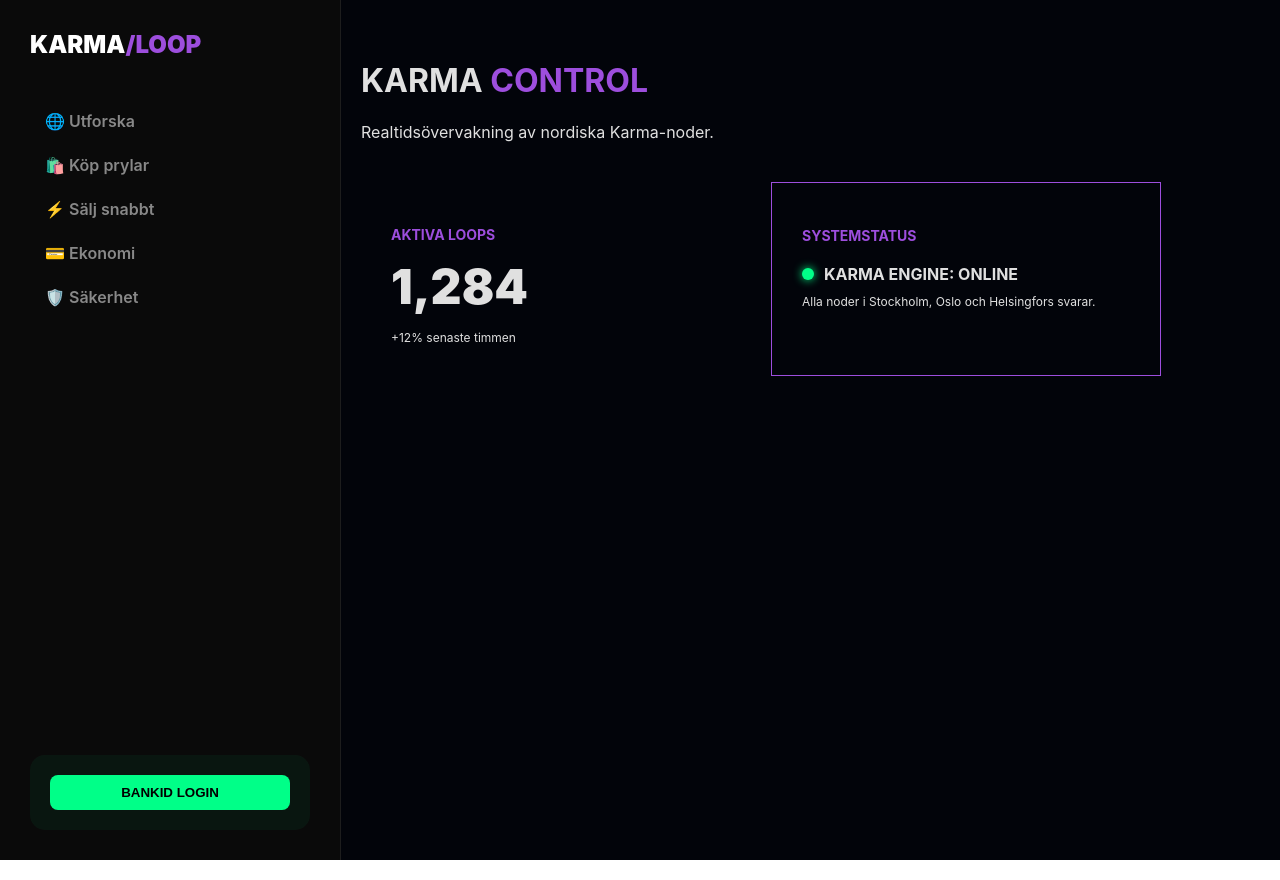
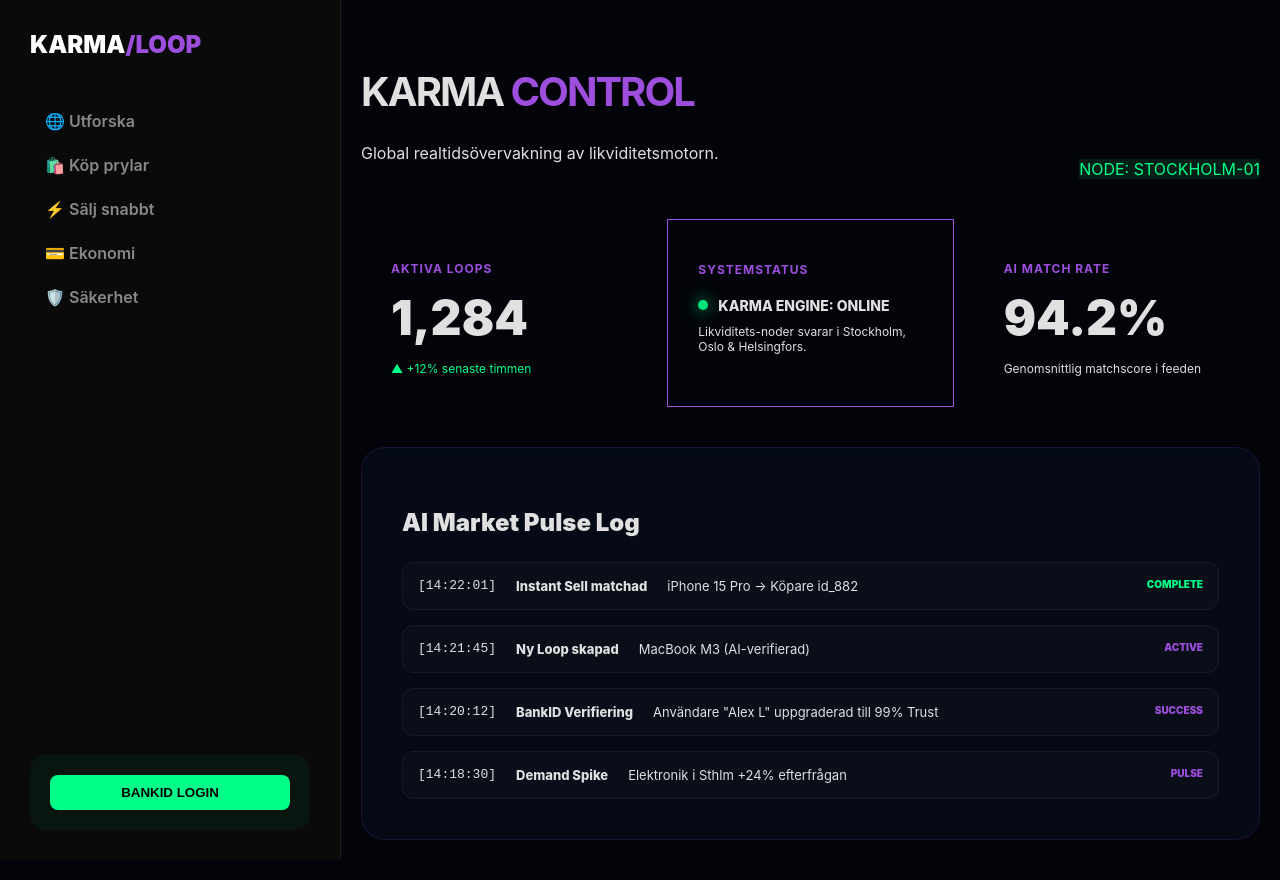
Before and after one commit to gascheckking/marketbeg-appGem, a Next.js app: page /admin in a window 1280 px wide. Built offline with nearby package versions, Linux system fonts and the light colour scheme.

Commit message:
Update page.tsx

```diff
--- a/app/admin/page.tsx
+++ b/app/admin/page.tsx
@@ -3,30 +3,84 @@ import React from 'react';
 
 export default function AdminPage() {
   return (
-    <div className="web-container" style={{ padding: '40px 20px' }}>
-      <div className="content-wrapper" style={{ maxWidth: '800px' }}>
-        <header style={{ marginBottom: '40px' }}>
-          <h1 className="logo">KARMA <span style={{ color: '#9d4edd' }}>CONTROL</span></h1>
-          <p className="muted">Realtidsövervakning av nordiska Karma-noder.</p>
+    <div className="web-container" style={{ padding: '40px 20px', minHeight: '100vh' }}>
+      <div className="content-wrapper" style={{ maxWidth: '1000px', margin: '0 auto' }}>
+        <header style={{ marginBottom: '40px', display: 'flex', justifyContent: 'space-between', alignItems: 'flex-end' }}>
+          <div>
+            <h1 className="logo" style={{ fontSize: '2.5rem', letterSpacing: '-2px' }}>
+              KARMA <span style={{ color: 'var(--neon-purple)' }}>CONTROL</span>
+            </h1>
+            <p className="muted">Global realtidsövervakning av likviditetsmotorn.</p>
+          </div>
+          <div style={{ textAlign: 'right' }}>
+            <span className="stat-pill" style={{ background: 'rgba(0,255,136,0.1)', color: 'var(--neon-mint)' }}>
+              NODE: STOCKHOLM-01
+            </span>
+          </div>
         </header>
 
-        <div style={{ display: 'grid', gridTemplateColumns: '1fr 1fr', gap: '20px' }}>
+        {/* Övergripande Stats */}
+        <div style={{ display: 'grid', gridTemplateColumns: 'repeat(auto-fit, minmax(240px, 1fr))', gap: '20px', marginBottom: '40px' }}>
           <div className="glow-card" style={{ padding: '30px' }}>
-            <h3 style={{ fontSize: '14px', color: '#9d4edd', textTransform: 'uppercase' }}>Aktiva Loops</h3>
+            <h3 style={{ fontSize: '12px', color: 'var(--neon-purple)', textTransform: 'uppercase', letterSpacing: '1px' }}>Aktiva Loops</h3>
             <p style={{ fontSize: '3rem', fontWeight: 900, margin: '10px 0' }}>1,284</p>
-            <span className="success-text" style={{ fontSize: '12px' }}>+12% senaste timmen</span>
+            <span style={{ fontSize: '12px', color: 'var(--neon-mint)' }}>▲ +12% senaste timmen</span>
           </div>
 
-          <div className="glow-card" style={{ padding: '30px', border: '1px solid #9d4edd' }}>
-            <h3 style={{ fontSize: '14px', color: '#9d4edd', textTransform: 'uppercase' }}>Systemstatus</h3>
+          <div className="glow-card" style={{ padding: '30px', border: '1px solid var(--neon-purple)' }}>
+            <h3 style={{ fontSize: '12px', color: 'var(--neon-purple)', textTransform: 'uppercase', letterSpacing: '1px' }}>Systemstatus</h3>
             <div style={{ marginTop: '20px', display: 'flex', alignItems: 'center', gap: '10px' }}>
-              <div style={{ width: '12px', height: '12px', background: '#00ff88', borderRadius: '50%', boxShadow: '0 0 10px #00ff88' }}></div>
-              <span style={{ fontWeight: 700 }}>KARMA ENGINE: ONLINE</span>
+              <div style={{
+                width: '10px', height: '10px', background: 'var(--neon-mint)',
+                borderRadius: '50%', boxShadow: '0 0 15px var(--neon-mint)',
+                animation: 'pulse 2s infinite'
+              }}></div>
+              <span style={{ fontWeight: 800, fontSize: '14px' }}>KARMA ENGINE: ONLINE</span>
             </div>
-            <p className="muted" style={{ fontSize: '12px', marginTop: '10px' }}>Alla noder i Stockholm, Oslo och Helsingfors svarar.</p>
+            <p className="muted" style={{ fontSize: '12px', marginTop: '10px' }}>Likviditets-noder svarar i Stockholm, Oslo & Helsingfors.</p>
+          </div>
+
+          <div className="glow-card" style={{ padding: '30px' }}>
+            <h3 style={{ fontSize: '12px', color: 'var(--neon-purple)', textTransform: 'uppercase', letterSpacing: '1px' }}>AI Match Rate</h3>
+            <p style={{ fontSize: '3rem', fontWeight: 900, margin: '10px 0' }}>94.2%</p>
+            <span className="muted" style={{ fontSize: '12px' }}>Genomsnittlig matchscore i feeden</span>
+          </div>
+        </div>
+
+        {/* Live Market Pulse Section (Från din Roadmap) */}
+        <div className="glass-card" style={{ padding: '40px' }}>
+          <h2 style={{ marginBottom: '25px', fontSize: '1.5rem', fontWeight: 900 }}>AI Market Pulse Log</h2>
+          <div style={{ display: 'grid', gap: '15px' }}>
+            {[
+              { time: '14:22:01', event: 'Instant Sell matchad', detail: 'iPhone 15 Pro -> Köpare id_882', status: 'COMPLETE' },
+              { time: '14:21:45', event: 'Ny Loop skapad', detail: 'MacBook M3 (AI-verifierad)', status: 'ACTIVE' },
+              { time: '14:20:12', event: 'BankID Verifiering', detail: 'Användare "Alex L" uppgraderad till 99% Trust', status: 'SUCCESS' },
+              { time: '14:18:30', event: 'Demand Spike', detail: 'Elektronik i Sthlm +24% efterfrågan', status: 'PULSE' }
+            ].map((log, i) => (
+              <div key={i} style={{
+                display: 'flex', justifyContent: 'space-between', padding: '15px',
+                background: 'rgba(255,255,255,0.02)', borderRadius: '12px', border: '1px solid rgba(255,255,255,0.05)',
+                fontSize: '13px'
+              }}>
+                <div style={{ display: 'flex', gap: '20px' }}>
+                  <span className="muted" style={{ fontFamily: 'monospace' }}>[{log.time}]</span>
+                  <span style={{ fontWeight: 800 }}>{log.event}</span>
+                  <span className="muted">{log.detail}</span>
+                </div>
+                <span style={{ color: i === 0 ? 'var(--neon-mint)' : 'var(--neon-purple)', fontWeight: 900, fontSize: '10px' }}>{log.status}</span>
+              </div>
+            ))}
           </div>
         </div>
       </div>
+
+      <style jsx>{`
+        @keyframes pulse {
+          0% { opacity: 1; }
+          50% { opacity: 0.5; }
+          100% { opacity: 1; }
+        }
+      `}</style>
     </div>
   );
 }
```
